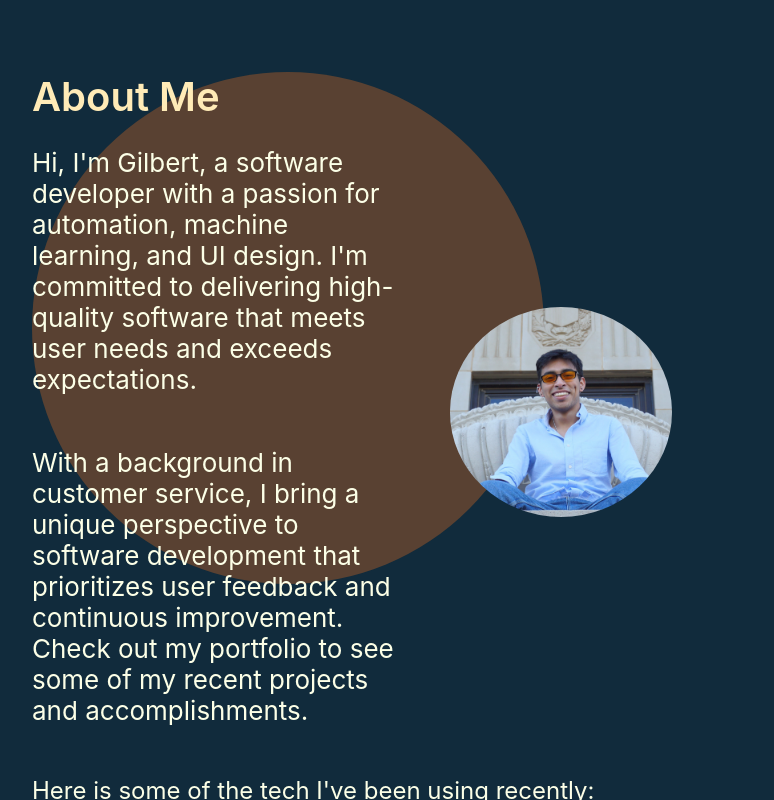
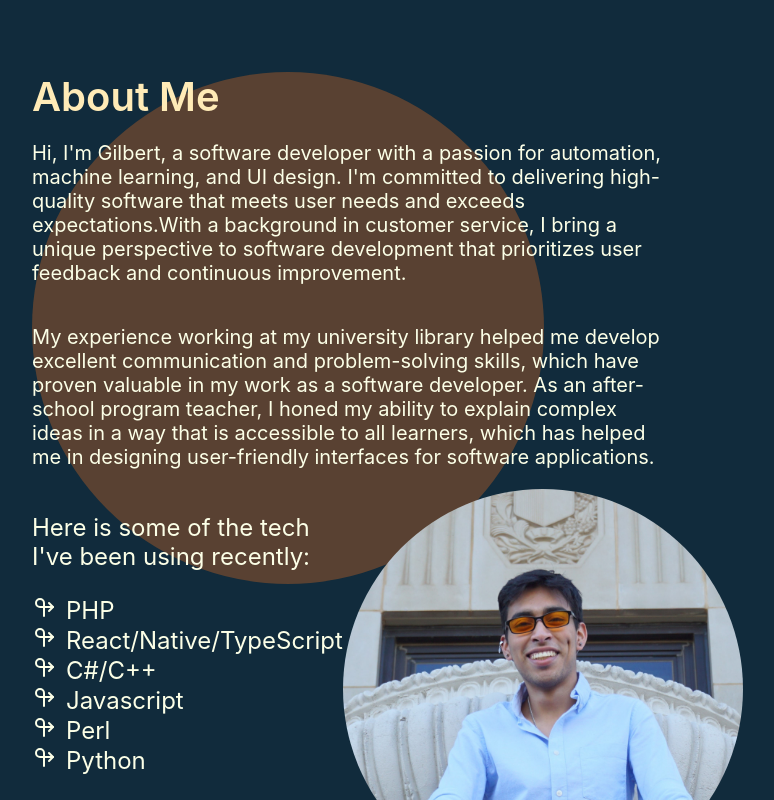
Before and after one commit to gilbertglz/gilbertglz.github.io, a React (Create React App) app in the folder my-site/: page / in a window 1280 px wide. Shown: the part 860-1660 px from the top of the page, without its empty margins (288-1062 px from the left). Built offline with nearby package versions, Linux system fonts and the light colour scheme.

Commit message:
feat(AboutMe): fixed the about me and added more detail

```diff
--- a/my-site/src/AboutMe/AboutMe.css
+++ b/my-site/src/AboutMe/AboutMe.css
@@ -30,12 +30,15 @@ p,.listContainer
 .listContainer {
   display: flex;
   flex-wrap: wrap;
-  font-size: calc(10px + 2vmin);
+  font-size: calc(8px + 2vmin);
+  flex-direction: column;
 }
 
-.parOne {
-  font-size: calc(10px + 2vmin);
+.parOne{
+  font-size: calc(9px + 2vmin);
   font-weight: 400;
+  display: flex;
+  flex-direction: column;
 }
 
 .parTwo {
@@ -47,6 +50,7 @@ p,.listContainer
   width: 50%;
   display: flex;
   align-items: center;
+  flex-direction: row;
   font-weight: 400;
 }
 
@@ -55,28 +59,31 @@ p,.listContainer
 }
 @media (max-width: 768px) {
   .listLang {
-    width: 100%;
+    width: 70%;
   }
 }
 
 .aboutMeHeaderContainer {
   display: flex;
   align-items: center;
-  flex-direction: row;
+  flex-direction: column;
 }
 
 .aboutMeWords {
   display: flex;
   align-items: flex-start;
-  flex-direction: column;
+  flex-direction: row;
 }
 
 .aboutMeImage {
   display: flex;
-  align-items: center;
+  align-items: flex-start;
+  justify-content: flex-end;
 }
 .myImage {
-  width: 80%; /* set the width of the image as desired */
+  width: 400px;
+  height: 400px;
+  overflow: hidden;
  /* set height to auto to maintain aspect ratio */
   border-radius: 50%;
   z-index: 1;
@@ -87,7 +94,5 @@ p,.listContainer
 
 .imageContainer {
   display: flex;
-
-  width: fit-content;
   justify-content: flex-end;
 }
--- a/my-site/src/AboutMe/AboutMe.js
+++ b/my-site/src/AboutMe/AboutMe.js
@@ -12,37 +12,36 @@ function AboutMe() {
     { icon: <TbArrowLoopRight />, text: 'Perl' },
     { icon: <TbArrowLoopRight />, text: 'Python' },
   ];
+  const firstParagraph = <p className="" style={{fontSize:'20px', wordWrap:'break-word'}}>
+      Hi, I'm Gilbert, a software developer with a passion for automation,
+      machine learning, and UI design. I'm committed to delivering
+      high-quality software that meets user needs and exceeds
+      expectations.With a background in customer service,
+      I bring a unique perspective to software development
+      that prioritizes user feedback and continuous improvement. </p>;
+  const secondParagraph =
+  <p style={{fontSize:'20px', wordWrap:'break-word'}}>
+    My experience working at my university library helped me develop excellent communication and problem-solving skills,
+    which have proven valuable in my work as a software developer. As an after-school program teacher,
+    I honed my ability to explain complex ideas in a way that is accessible to all learners,
+    which has helped me in designing user-friendly interfaces for software applications.
+  </p>;
 
   return (
 
     <div className="AboutMe">
-      <div className='wrapp'>
-      </div>
-      <div className="aboutMeHeaderContainer">
-        <div className="aboutMeWords">
+      <div className='wrapp'></div>
       <header className="aboutMeHeader">About Me</header>
-          <p className="parOne">
-            Hi, I'm Gilbert, a software developer with a passion for automation,
-            machine learning, and UI design. I'm committed to delivering
-            high-quality software that meets user needs and exceeds
-            expectations.
-          </p>
-          <p className="parOne">
-            With a background in customer service, I bring a unique perspective
-            to software development that prioritizes user feedback and
-            continuous improvement. Check out my portfolio to see some of my
-            recent projects and accomplishments.
-          </p>
-        </div>
-        <div className="aboutMeImage">
-          <div className="imageContainer">
-            <img className="myImage" src={Photo} alt="Profile" />
-          </div>
-        </div>
+      <div class="gridWrap" style={{display:'grid'}}>
+        <div className="aboutMeHeaderContainer" >
+          {firstParagraph}
+          {secondParagraph}
         </div>
 
+      </div>
+      <div style={{display:'grid',gridTemplateColumns:'1fr 1fr', overflow:'visible'}}>
+        <div style={{position:'relative'}}>
         <p className="parTwo">Here is some of the tech I've been using recently:</p>
-
           <div className="listContainer">
             {contactList.map(({ icon, text }, index) => (
               <div className="listLang" key={index}>
@@ -52,6 +51,11 @@ function AboutMe() {
             ))}
           </div>
         </div>
+        <div className="imageContainer" style={{maxWidth: '100%', maxHeight:'100%'}}>
+                  <img className="myImage" src={Photo} alt="Profile" />
+          </div>
+      </div>
+    </div>
   );
 }
 
```
Lines whose indentation alone changed are shown as unchanged.
